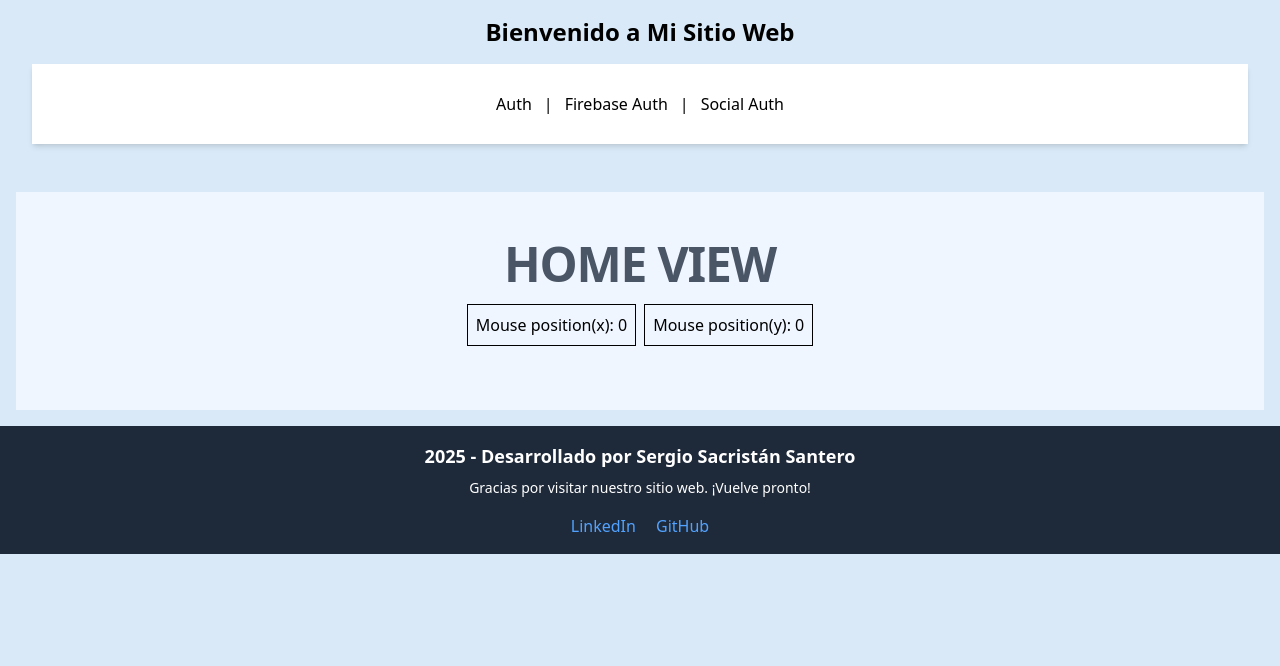
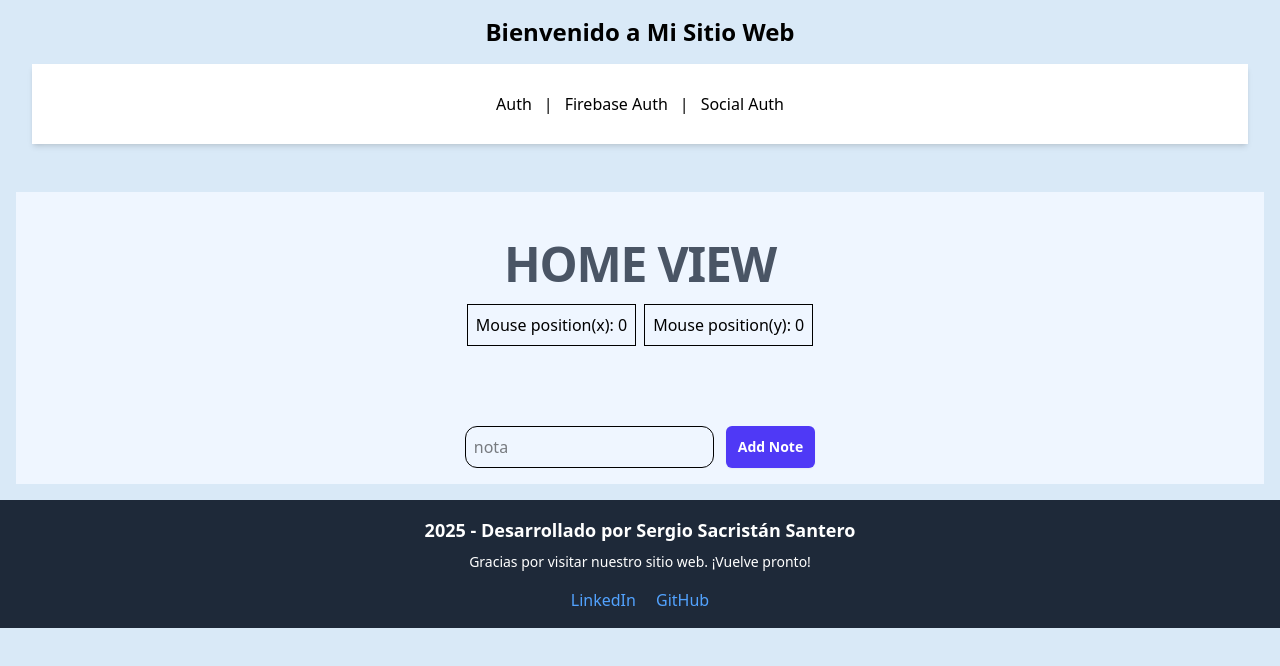
Before and after one commit to srg1995/authproject, a Vue app: page / in a window 1280 px wide. Shown: the top 666 px of the page. Built offline with nearby package versions, Linux system fonts and the light colour scheme; what vue-cookies would draw is missing.

Commit message:
Tansitions group

```diff
--- a/src/layouts/MainLayout.vue
+++ b/src/layouts/MainLayout.vue
@@ -2,7 +2,7 @@
   <Header />
 
   <main className="flex-grow m-4">
-    <div className="container mx-auto bg-blue-50 h-full">
+    <div className="container mx-auto bg-blue-50 h-full inline-block">
       <slot name="section"></slot>
     </div>
   </main>
--- a/src/views/FirebaseView.vue
+++ b/src/views/FirebaseView.vue
@@ -7,7 +7,7 @@
         >
           FIREBASE VIEW
         </h1>
-        <Transition name="fade" appear>
+        <Transition>
           <div
             v-if="showInfo"
             :class="{
@@ -133,14 +133,14 @@ onMounted(() => {});
 </script>
 
 <style scoped>
-.fade-enter-from,
-.fade-leave-to {
+.v-enter-from,
+.v-leave-to {
   opacity: 0;
   transform: translateY(20px);
 }
 
-.fade-enter-active,
-.fade-leave-active {
+.v-enter-active,
+.v-leave-active {
   transition: all 1s ease;
 }
 </style>
--- a/src/views/HomeView.vue
+++ b/src/views/HomeView.vue
@@ -7,10 +7,31 @@
         >
           HOME VIEW
         </h1>
-        <div class="m-4 flex gap-2 justify-center">
+        <div name="mouse" tag="div" class="m-4 flex gap-2 justify-center">
           <p class="border p-2 text-center">Mouse position(x): {{ x }}</p>
           <p class="border p-2 text-center">Mouse position(y): {{ y }}</p>
         </div>
+      </div>
+      <div class="flex justify-center">
+        <div>
+          <TransitionGroup name="list" tag="ul">
+            <li v-for="note in notes" :key="note">{{ note }}</li>
+          </TransitionGroup>
+        </div>
+      </div>
+      <div class="flex justify-center gap-3 m-4">
+        <input
+          class="border rounded-xl p-2"
+          type="text"
+          v-model="note"
+          placeholder="nota"
+        />
+        <button
+          class="rounded-md bg-indigo-600 px-3 py-2 text-sm font-semibold text-white shadow-xs hover:bg-indigo-500 focus-visible:outline-2 focus-visible:outline-offset-2 focus-visible:outline-indigo-600"
+          @click="handleNote"
+        >
+          Add Note
+        </button>
       </div>
     </template>
   </MainLayout>
@@ -19,8 +40,27 @@
 <script lang="ts" setup>
 import useMouse from "@/composables/useMouse";
 import MainLayout from "@/layouts/MainLayout.vue";
+import { Ref, ref } from "vue";
 
 const { x, y } = useMouse();
+
+const notes: Ref = ref([]);
+const note: Ref = ref("");
+
+const handleNote = () => {
+  notes.value.push(note.value);
+  note.value = "";
+};
 </script>
 
-<style scoped></style>
+.list-enter-from,
+.list-leave-to {
+  opacity: 0;
+  transform: translateY(20px);
+}
+
+.list-enter-active,
+.list-leave-active {
+  transition: all 0.3s ease;
+  color: green;
+}
```
